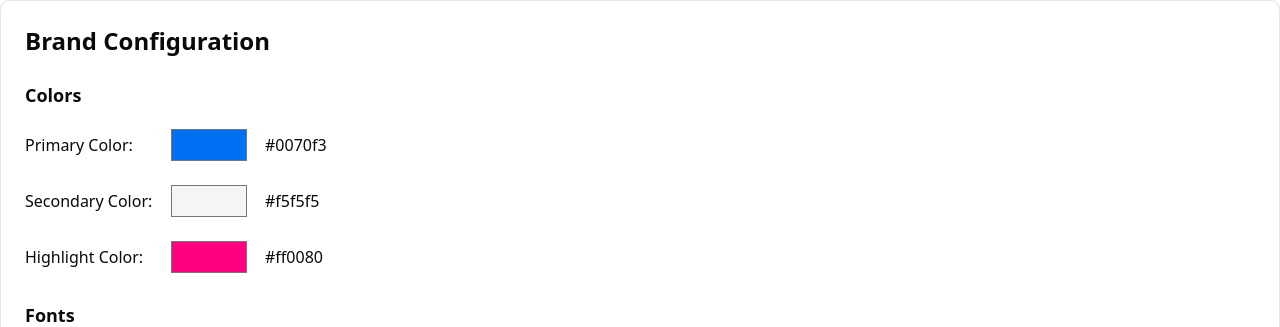
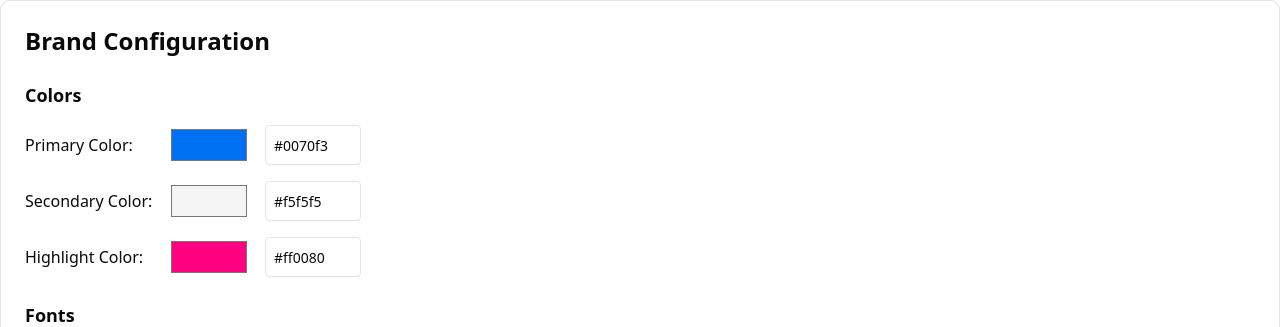
Before and after one commit to Nayan-syncsignature/ib-sample, a Next.js app: page / in a window 1280 px wide. Shown: the top 327 px of the page. Built offline with nearby package versions, Linux system fonts and the light colour scheme.

Commit message:
template update and new style -2

```diff
--- a/components/instant-branding/social-banner.tsx
+++ b/components/instant-branding/social-banner.tsx
@@ -42,6 +42,15 @@ function SocialBanner({
     ctaButtonText = "Start Free Trial",
   } = data;
 
+  const middlecontentCSS = heading
+    ? "justify-center h-[199.15px] w-[837px] my-auto grid grid-cols-[60%_40%] gap-[32px]"
+    : "h-[199.15px] my-auto justify-items-center-safe";
+
+    const descritpionCSS = heading
+    ? "text-left w-[559px] h-[135px] tracking-[-0.05em] font-normal"
+    : "justify-center tracking-[-.05em] font-normal";
+
+
   return (
     <div
       className={cn("relative", className)}
@@ -55,7 +64,7 @@ function SocialBanner({
         className="absolute right-0 w-full h-full"
         style={{
           backgroundImage: `url(${backdropConfig?.backdropUrl})`,
-          backgroundSize: "contain",
+          backgroundSize: `${backdropConfig?.backdropSize}`,
           backgroundPosition: `${backdropConfig?.backdropPosition}`,
           backgroundRepeat: "no-repeat",
         }}
@@ -66,20 +75,22 @@ function SocialBanner({
           style={{fontFamily: secondaryFont,}}
         >
           <div
-            className={`py-[10px] px-[16px] text-[16px] w-[231px] h-[44px] ${
-              buttonStyle === "rounded" ? "rounded-md" : "rounded-none"
-            }`}
-            style={{ backgroundColor: secondaryColor, color: textColor, fontFamily: secondaryFont,}}
+            className={`py-[10px] px-[16px] text-[16px] w-[231px] h-[44px]`}
+            style={{ backgroundColor: secondaryColor,
+              color: textColor,
+              fontFamily: secondaryFont,
+              borderRadius: (buttonStyle === "rounded") ? "6px" : "0px"
+            }}
           >
             {communityButtonText}
           </div>
         </div>
 
         {/* Main content container with fixed width */}
-        <div className="justify-center h-[199.15px] w-[837px] my-auto grid grid-cols-[60%_40%] gap-[32px]">
+        <div className={cn(heading ? "justify-center h-[199.15px] w-[837px] my-auto grid grid-cols-[60%_40%] gap-[32px]":"h-[199.15px] my-auto justify-items-center-safe")}>
           {/* Left content area - titles */}
           <div
-            className={`h-[130px] tracking-[-.05em] leading-[100%] font-semibold   text-right`}
+            className={cn(heading ? "h-[130px] tracking-[-.05em] leading-[100%] font-semibold text-right": "")}
             style={{
               fontSize: `${fontSize?.heading}`,
               fontFamily: secondaryFont,
@@ -90,9 +101,9 @@ function SocialBanner({
           </div>
 
           {/* Right content area - sub-titles */}
-          <div className="grid grid-rows-[65%_35%] w-[342px] h-[199px]">
+          <div className={cn(heading ? "grid grid-rows-[65%_35%] w-[342px] h-[199px]" : "grid grid-rows-[60%_40%] gap-[32px] h-[135px] w-[559px]")}>
             <div
-              className={`text-left w-[342px] h-[118px] tracking-[-0.05em] leading-[100%] font-normal`}
+              className={cn(heading ? "text-left w-[342px] h-[118px] tracking-[-0.05em] leading-[100%] font-normal" : "tracking-[-0.05em] leading-[100%] h-[54px] w-[559px]")}
               style={{
                 fontSize: `${fontSize?.description}`,
                 fontFamily: secondaryFont,
@@ -103,7 +114,7 @@ function SocialBanner({
             </div>
             <div className="flex items-end">
               <div
-                className={`text-center p-[14.08px] tracking-[-.05em] leading-[100%] text-[24.63px] font-semibold h-[49px] w-[188px]`}
+                className={`text-center p-[14.08px] tracking-[-.05em] leading-[100%] text-[24.63px] font-semibold h-[49px] w-[188px]}`}
                 style={{
                   backgroundColor: highlightColor,
                   color: textColor,
--- a/modules/Brand/components/BrandConfigEditor.tsx
+++ b/modules/Brand/components/BrandConfigEditor.tsx
@@ -49,7 +49,14 @@ const BrandConfigEditor: React.FC = () => {
               onChange={(e) => setPrimaryColor(e.target.value)}
               className="h-10 w-20"
             />
-            <span>{primaryColor}</span>
+            <input
+              type="text"
+              value={primaryColor}
+              onChange={(e) => setPrimaryColor(e.target.value)}
+              className="h-10 w-24 px-2 border rounded text-sm"
+              placeholder="#000000"
+              maxLength={7}
+            />
           </div>
 
           <div className="flex items-center gap-4">
@@ -63,7 +70,14 @@ const BrandConfigEditor: React.FC = () => {
               onChange={(e) => setSecondaryColor(e.target.value)}
               className="h-10 w-20"
             />
-            <span>{secondaryColor}</span>
+            <input
+              type="text"
+              value={secondaryColor}
+              onChange={(e) => setSecondaryColor(e.target.value)}
+              className="h-10 w-24 px-2 border rounded text-sm"
+              placeholder="#000000"
+              maxLength={7}
+            />
           </div>
 
           <div className="flex items-center gap-4">
@@ -77,7 +91,14 @@ const BrandConfigEditor: React.FC = () => {
               onChange={(e) => setHighlightColor(e.target.value)}
               className="h-10 w-20"
             />
-            <span>{highlightColor}</span>
+            <input
+              type="text"
+              value={highlightColor}
+              onChange={(e) => setHighlightColor(e.target.value)}
+              className="h-10 w-24 px-2 border rounded text-sm"
+              placeholder="#000000"
+              maxLength={7}
+            />
           </div>
         </div>
 
--- a/modules/Canvas/components/SocialBanner.tsx
+++ b/modules/Canvas/components/SocialBanner.tsx
@@ -37,10 +37,6 @@ export default function SocialMediaBannerPage() {
       button: 20,
     },
     textColor: "white",
-    svgConfig: {
-      svgUrl: 'https://i.postimg.cc/WbJNvqnF/img.png',
-      svgPosition: "right center"
-    }
   };
   return (
     <div>
```
Also changed, not shown: components/types/index.ts (+10 -8 lines).
